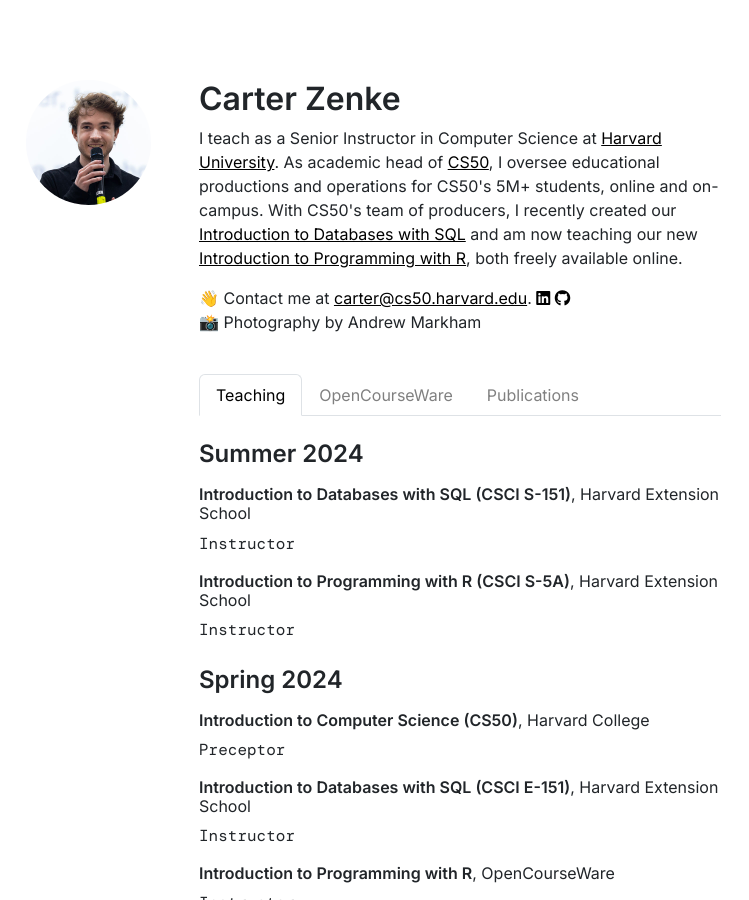
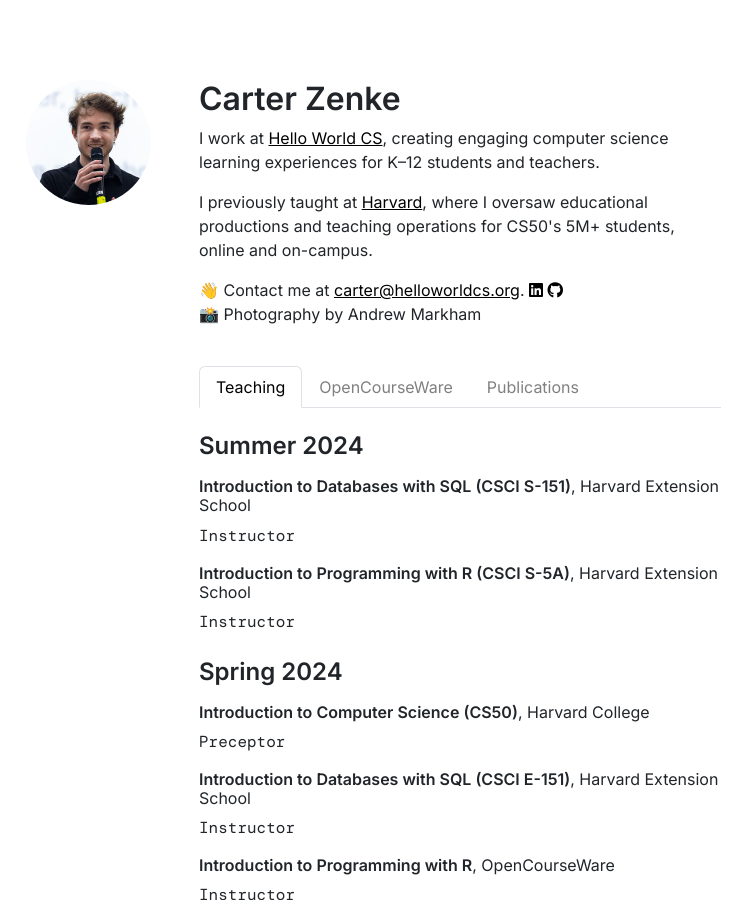
Before and after one commit to CarterZenke/jekyll-carterzenke.me, a Jekyll site: the page built from index.html, in a window 1280 px wide and 900 px high. Shown: the whole window, without its empty margins (180-929 px from the left). Built offline with Jekyll 4.4.1, drawn with Linux system fonts in a browser that asks for light colours; nearby versions of some CDN libraries; comment, search, counter and statistics services are not loaded.

Commit message:
Update introduction

```diff
--- a/_layouts/homepage.html
+++ b/_layouts/homepage.html
@@ -52,8 +52,9 @@
                     <div class="row mb-4">
                         <div class="col">
                             <h2 style="font-weight: 600">Carter Zenke</h2>
-                            <p class="tagline">I teach as a Senior Instructor in Computer Science at <a href="https://www.harvard.edu/">Harvard University</a>. As academic head of <a href="https://cs50.harvard.edu/">CS50</a>, I oversee educational productions and operations for CS50's 5M+ students, online and on-campus. With CS50's team of producers, I recently created our <a href="https://cs50.harvard.edu/sql">Introduction to Databases with SQL</a> and am now teaching our new <a href="https://cs50.harvard.edu/r">Introduction to Programming with R</a>, both freely available online.</p>
-                            <p class="d-inline tagline">👋 Contact me at <a href="mailto:carter@cs50.harvard.edu">carter@cs50.harvard.edu</a>.</p>
+                            <p class="tagline">I work at <a href="https://www.helloworldcs.org/" target="_blank">Hello World CS</a>, creating engaging computer science learning experiences for K–12 students and teachers.</p>
+                            <p>I previously taught at <a href="https://www.harvard.edu/" target="_blank">Harvard</a>, where I oversaw educational productions and teaching operations for CS50's 5M+ students, online and on-campus.</p>
+                            <p class="d-inline tagline">👋 Contact me at <a href="mailto:carter@helloworldcs.org">carter@helloworldcs.org</a>.</p>
                             <a href="https://www.linkedin.com/in/carterzenke" class="icon" target="_blank"><span class="fa-brands fa-linkedin" style="font-family:'FontAwesome'"></span></a>
                             <a href="https://github.com/carterzenke" class="icon" target="_blank"><span class="fa-brands fa-github" style="font-family:'FontAwesome'"></span></a>
                             <p>📸 Photography by Andrew Markham</p>
```
